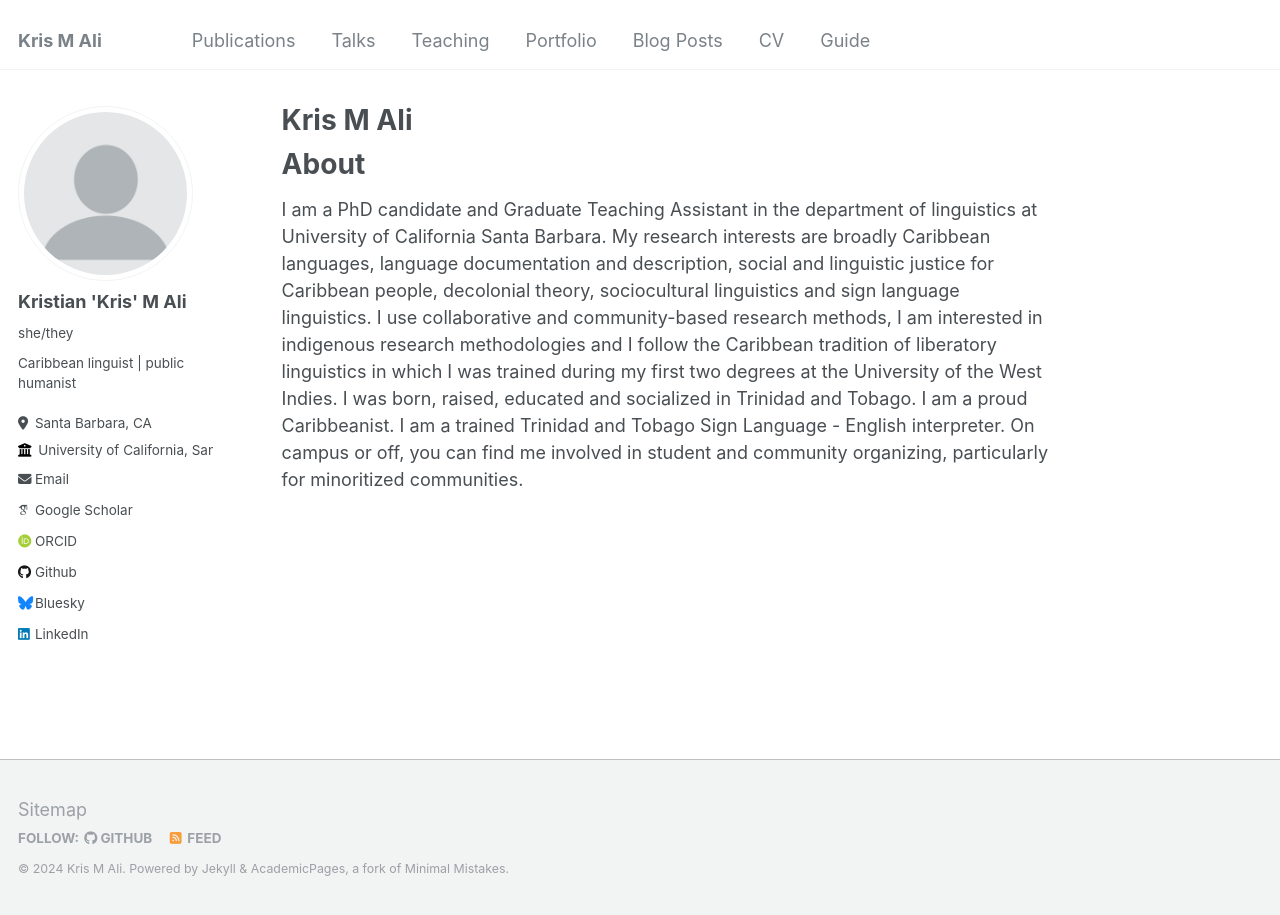
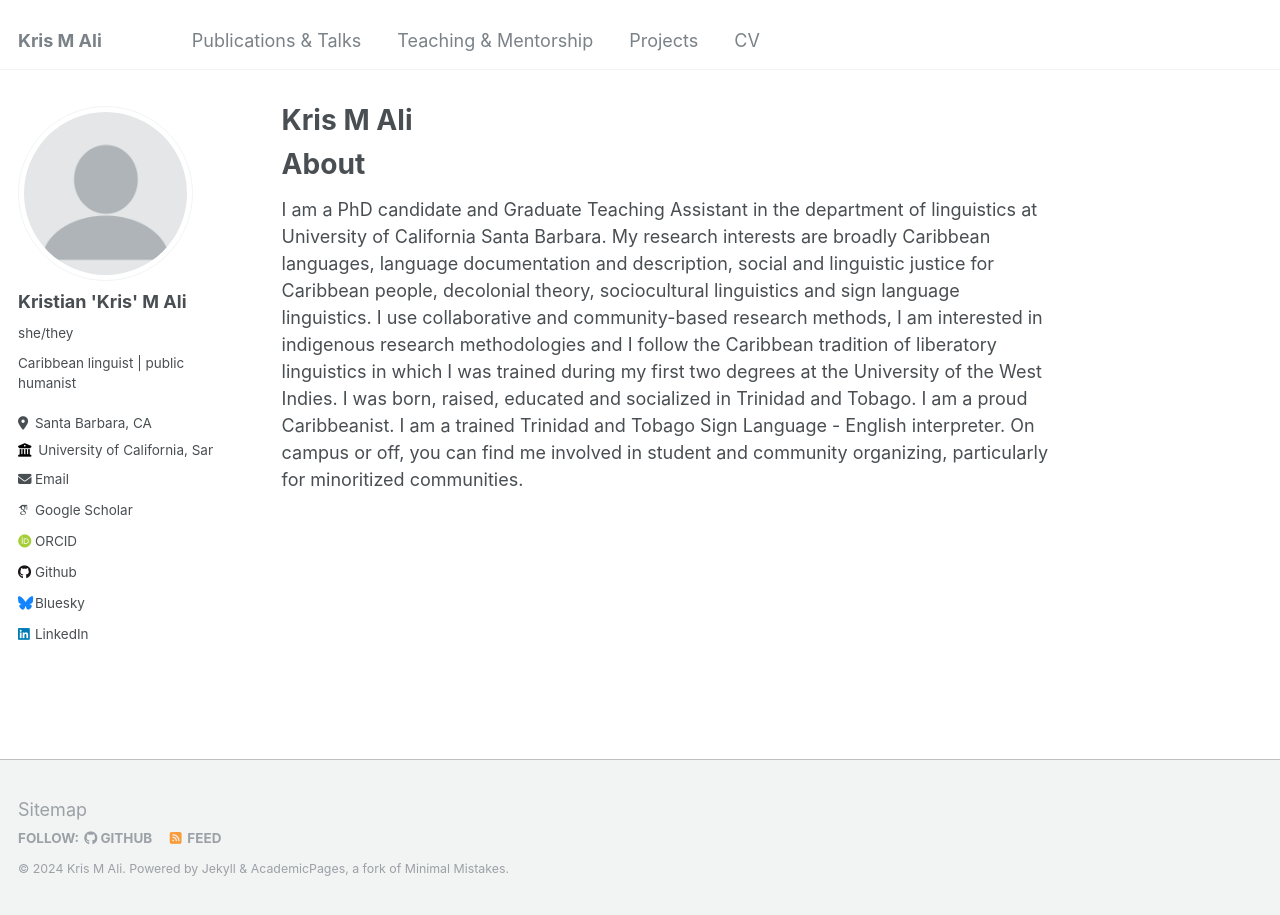
Before and after one commit to krispyali/krispyali.github.io, a Jekyll site: the page built from _pages/about.md, in a window 1280 px wide. Built offline with Jekyll 4.4.1, drawn with Linux system fonts in a browser that asks for light colours; some web fonts are replaced.

Commit message:
Update navigation.yml
edited menu items

```diff
--- a/_data/navigation.yml
+++ b/_data/navigation.yml
@@ -1,22 +1,13 @@
 # main links links
 main:
-  - title: "Publications"
+  - title: "Publications & Talks"
     url: /publications/
 
-  - title: "Talks"
-    url: /talks/
-
-  - title: "Teaching"
+  - title: "Teaching & Mentorship"
     url: /teaching/
 
-  - title: "Portfolio"
+  - title: "Projects"
     url: /portfolio/
-
-  - title: "Blog Posts"
-    url: /year-archive/
 
   - title: "CV"
     url: /cv/
-
-  - title: "Guide"
-    url: /markdown/
```
